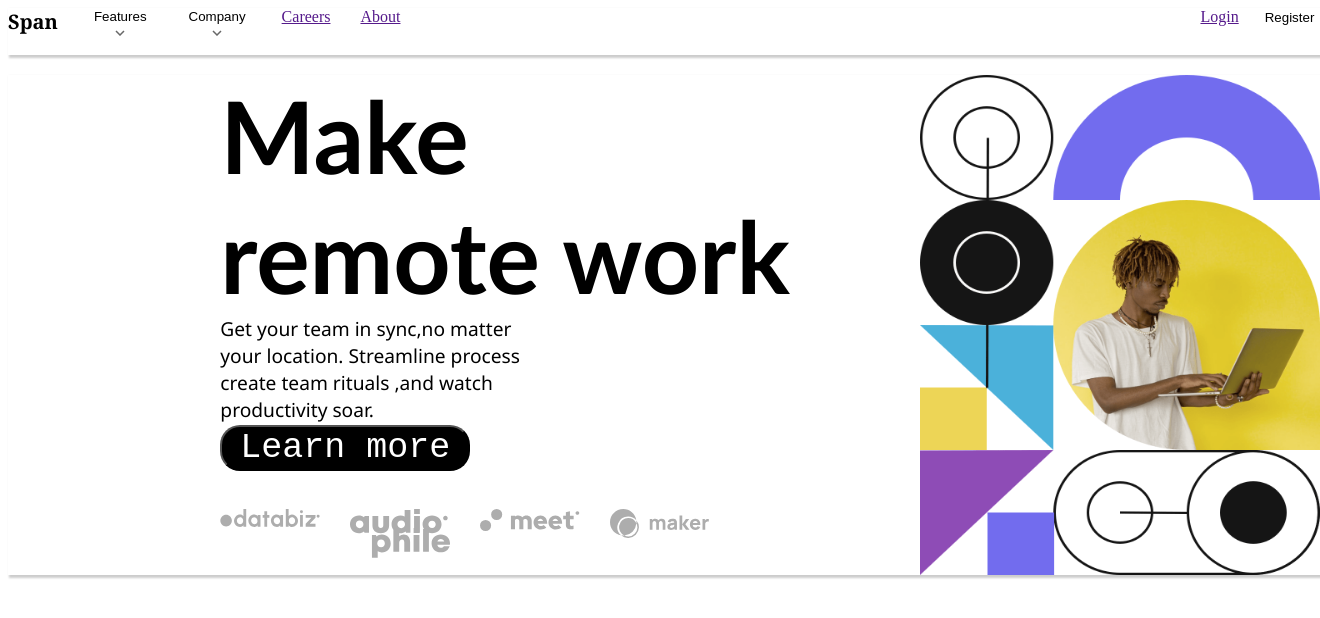
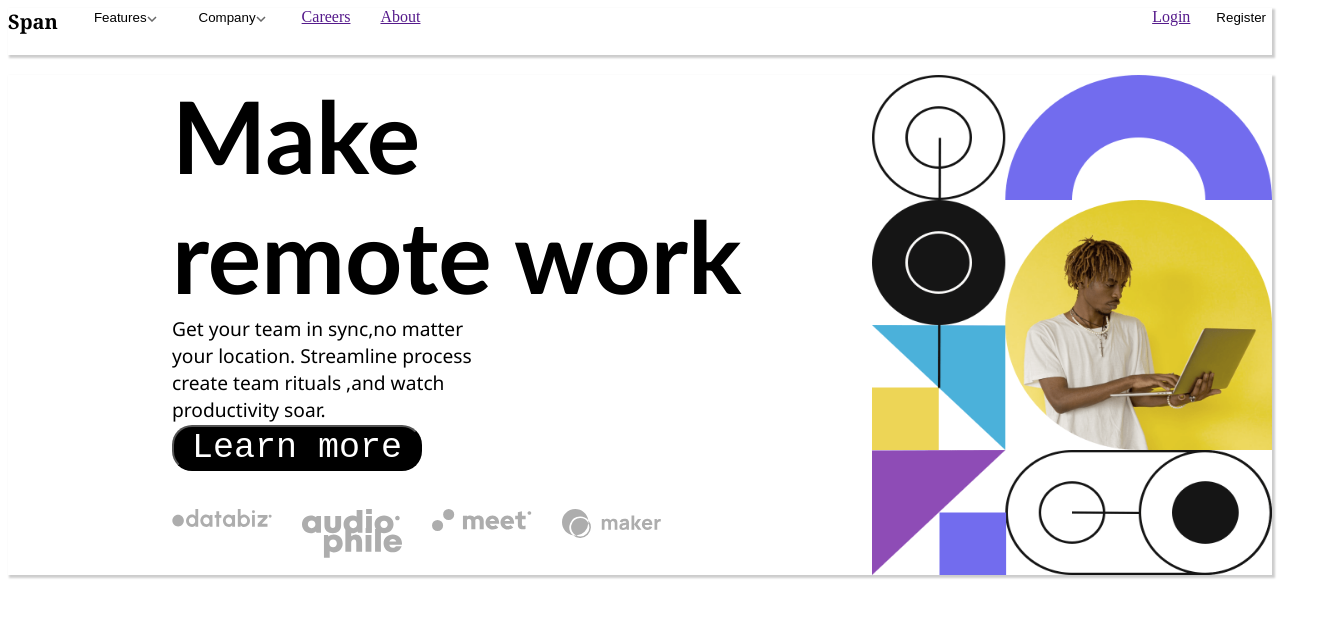
Before and after one commit to Ryan-py/Assesment, a plain HTML site: page index.html in a window 1280 px wide. Shown: the whole page, 1320 px wide, since content can reach past the window. Drawn offline with Linux system fonts and the light colour scheme.

Commit message:
with README

```diff
--- a/index.css
+++ b/index.css
@@ -1,11 +1,11 @@
 img {
     width: 10px;
 }
-
+/*
 body {
     display: flex;
 
-}
+} */
 
 .main {
     display: flex;
@@ -15,8 +15,7 @@ body {
 .head {
     display: flex;
     flex-direction: row;
-    justify-content: flex-start;
-    gap: 800px;
+    justify-content: space-between;
     box-shadow: 2px 2px 2px 1px rgba(0, 0, 0, 0.2);
     margin-bottom: 20px;
     button{
@@ -54,7 +53,7 @@ body {
 .left {
     display: flex;
     flex-direction: column;
-    margin-left: 20px;
+    margin-left: 30px;
     align-items: flex-start;
     width: 700px;
 
```
Also changed, not shown: images/web.png.
